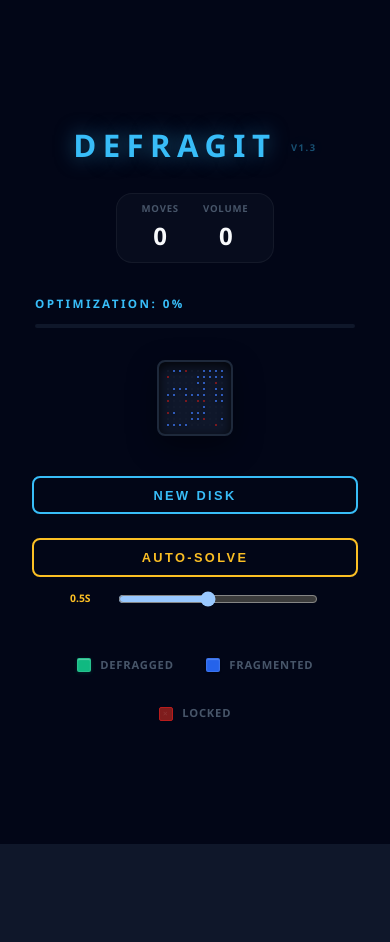
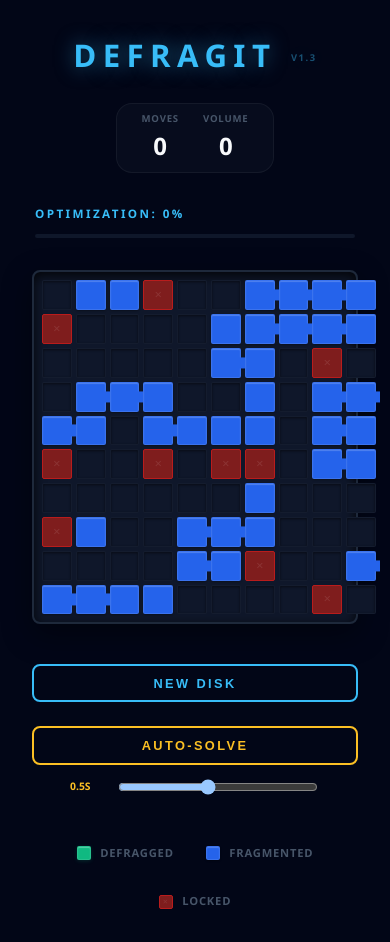
Before and after one commit to yokeholy/Defrag-It, a React (Vite) app: page / in a window 390 px wide. Before the commit the page ends 844 px from the top, so only its background shows below. Built offline with nearby package versions, Linux system fonts and the light colour scheme.

Commit message:
Final Final build: 100% stable structure and responsive logic

```diff
--- a/src/App.css
+++ b/src/App.css
@@ -1,20 +1,3 @@
-:root {
-  /* Dynamic scaling based on viewport width */
-  --base-size: clamp(10px, 4vw, 42px);
-  --actual-grid-gap: var(--config-grid-gap, 4px);
-  --actual-grid-padding: var(--config-grid-padding, 8px);
-
-  /*
-     Formula to ensure the grid fits exactly within the viewport:
-     (Available Width - Padding - Total Gaps) / Number of Columns
-  */
-  --available-width: calc(100vw - (var(--actual-grid-padding) * 2) - 40px); /* 40px safety margin */
-  --calculated-size: calc((var(--available-width) - (var(--actual-grid-gap) * (var(--cols) - 1))) / var(--cols));
-
-  /* Use the smaller of the difficulty max size or the calculated responsive size */
-  --actual-sector-size: min(var(--max-sector-size, 42px), var(--calculated-size));
-}
-
 #root {
   width: 100%;
   margin: 0;
@@ -139,6 +122,13 @@ header h1 small {
 }
 
 .disk-grid {
+  /* RESPONSIVE SCALING LOGIC */
+  --gap: var(--actual-grid-gap);
+  --padding: var(--actual-grid-padding);
+  --available-width: calc(100vw - (var(--padding) * 2) - 40px);
+  --calc-size: calc((var(--available-width) - (var(--gap) * (var(--cols) - 1))) / var(--cols));
+  --size: min(var(--max-sector-size), var(--calc-size));
+
   display: grid;
   background-color: #0f172a;
   border-radius: 8px;
@@ -150,8 +140,8 @@ header h1 small {
     inset 0 4px 12px rgba(0, 0, 0, 0.8),
     0 10px 30px rgba(0, 0, 0, 0.4);
   border: 2px solid #1e293b;
-  padding: var(--actual-grid-padding);
-  gap: var(--actual-grid-gap);
+  padding: var(--padding);
+  gap: var(--gap);
 }
 
 .locked-grid {
@@ -165,8 +155,9 @@ header h1 small {
 }
 
 .sector {
-  width: var(--actual-sector-size);
-  height: var(--actual-sector-size);
+  /* Use the calculated size from the grid container */
+  width: var(--size);
+  height: var(--size);
   border-radius: 2px;
   cursor: default;
   position: relative;
@@ -196,8 +187,8 @@ header h1 small {
   content: '';
   position: absolute;
   top: 50%;
-  right: calc(-1 * var(--actual-grid-gap) - 1px);
-  width: calc(var(--actual-grid-gap) + 2px);
+  right: calc(-1 * var(--gap) - 1px);
+  width: calc(var(--gap) + 2px);
   height: 40%;
   background-color: inherit;
   transform: translateY(-50%);
@@ -223,8 +214,8 @@ header h1 small {
 }
 
 .sector-highlight {
-  width: var(--actual-sector-size);
-  height: var(--actual-sector-size);
+  width: var(--size);
+  height: var(--size);
   border-radius: 2px;
 }
 
@@ -299,12 +290,17 @@ input[type=range] {
 
 .reset-btn:hover {
   background-color: rgba(56, 189, 248, 0.1);
+  box-shadow: 0 0 20px rgba(56, 189, 248, 0.2);
 }
 
 .solve-btn {
   color: #fbbf24;
   border: 2px solid #fbbf24;
   width: 100%;
+}
+
+.solve-btn:hover {
+  background-color: rgba(251, 191, 36, 0.1);
 }
 
 .solve-btn.active {
--- a/src/App.tsx
+++ b/src/App.tsx
@@ -120,7 +120,7 @@ const SectorSlot = memo(({
         setDroppableRef(node);
       }}
       className={`sector ${typeClass} ${defraggedClass} ${connectivityClass}`}
-      style={{ width: 'var(--actual-sector-size)', height: 'var(--actual-sector-size)' }}
+      style={{ width: 'var(--size)', height: 'var(--size)' }}
       {...(sector.type === 'used' && !isGameWon && !isSolving ? { ...attributes, ...listeners } : {})}
     />
   );
@@ -152,8 +152,8 @@ const DiskGrid = memo(({
         gridTemplateColumns: `repeat(${config.cols}, 1fr)`,
         '--cols': config.cols,
         '--max-sector-size': `${config.sectorSize}px`,
-        '--config-grid-gap': `${config.gap}px`,
-        '--config-grid-padding': `${GRID_PADDING}px`
+        '--actual-grid-gap': `${config.gap}px`,
+        '--actual-grid-padding': `${GRID_PADDING}px`
       } as React.CSSProperties}
     >
       {sectors.map((sector, index) => (
@@ -176,8 +176,8 @@ const DiskGrid = memo(({
             className={`sector-highlight ${isLandingValid ? 'valid' : 'invalid'}`}
             style={{
               position: 'absolute',
-              top: `calc(var(--actual-grid-padding) + ${row} * (var(--actual-sector-size) + var(--actual-grid-gap)))`,
-              left: `calc(var(--actual-grid-padding) + ${col} * (var(--actual-sector-size) + var(--actual-grid-gap)))`,
+              top: `calc(var(--actual-grid-padding) + ${row} * (var(--size) + var(--actual-grid-gap)))`,
+              left: `calc(var(--actual-grid-padding) + ${col} * (var(--size) + var(--actual-grid-gap)))`,
               pointerEvents: 'none',
               zIndex: 10
             }}
@@ -208,7 +208,9 @@ function App() {
 
   const sensors = useSensors(
     useSensor(PointerSensor, { activationConstraint: { distance: 5 } }),
-    useSensor(TouchSensor, { activationConstraint: { delay: 200, tolerance: 5 } }),
+    useSensor(TouchSensor, {
+      activationConstraint: { delay: 200, tolerance: 5 }
+    }),
     useSensor(KeyboardSensor, { coordinateGetter: sortableKeyboardCoordinates })
   );
 
@@ -238,6 +240,7 @@ function App() {
     const startIdx = targetIdx;
     const endIdx = startIdx + activeFileData.size - 1;
     if (startIdx < 0 || endIdx >= config.size) return { indices: new Set<number>(), isValid: false };
+
     const indices = new Set<number>();
     let isValid = true;
     for (let i = startIdx; i <= endIdx; i++) {
@@ -361,7 +364,7 @@ function App() {
       };
       let bestFit = null;
       for (const file of allFiles) {
-        if (file.size <= gapSize) {
+        if (file.start > firstEmptyIdx && file.size <= gapSize) {
           if (!bestFit || file.size > bestFit.size) bestFit = file;
         }
       }
@@ -476,9 +479,9 @@ function App() {
 
       <DragOverlay dropAnimation={null}>
         {activeId && !isWon && activeFileData ? (
-          <div style={{ marginLeft: `calc(-1 * ${dragOffset} * (var(--actual-sector-size) + var(--actual-grid-gap)))`, pointerEvents: 'none' }}>
-            <div className="file-dragging-overlay" style={{ display: 'flex', flexWrap: 'wrap', gap: `var(--actual-grid-gap)`, width: `calc(${activeFileData.size} * (var(--actual-sector-size) + var(--actual-grid-gap)))` }}>
-              {Array(activeFileData.size).fill(0).map((_, i) => (<div key={i} className={`sector sector-used ${i === 0 ? 'file-start' : ''} ${i === activeFileData.size - 1 ? 'file-end' : ''}`} style={{ opacity: 0.8, width: `var(--actual-sector-size)`, height: `var(--actual-sector-size)` }} />))}
+          <div style={{ marginLeft: `calc(-1 * ${dragOffset} * (var(--size) + var(--actual-grid-gap)))`, pointerEvents: 'none' }}>
+            <div className="file-dragging-overlay" style={{ display: 'flex', flexWrap: 'wrap', gap: `var(--actual-grid-gap)`, width: `calc(${activeFileData.size} * (var(--size) + var(--actual-grid-gap)))` }}>
+              {Array(activeFileData.size).fill(0).map((_, i) => (<div key={i} className={`sector sector-used ${i === 0 ? 'file-start' : ''} ${i === activeFileData.size - 1 ? 'file-end' : ''}`} style={{ opacity: 0.8, width: `var(--size)`, height: `var(--size)` }} />))}
             </div>
           </div>
         ) : null}
```
